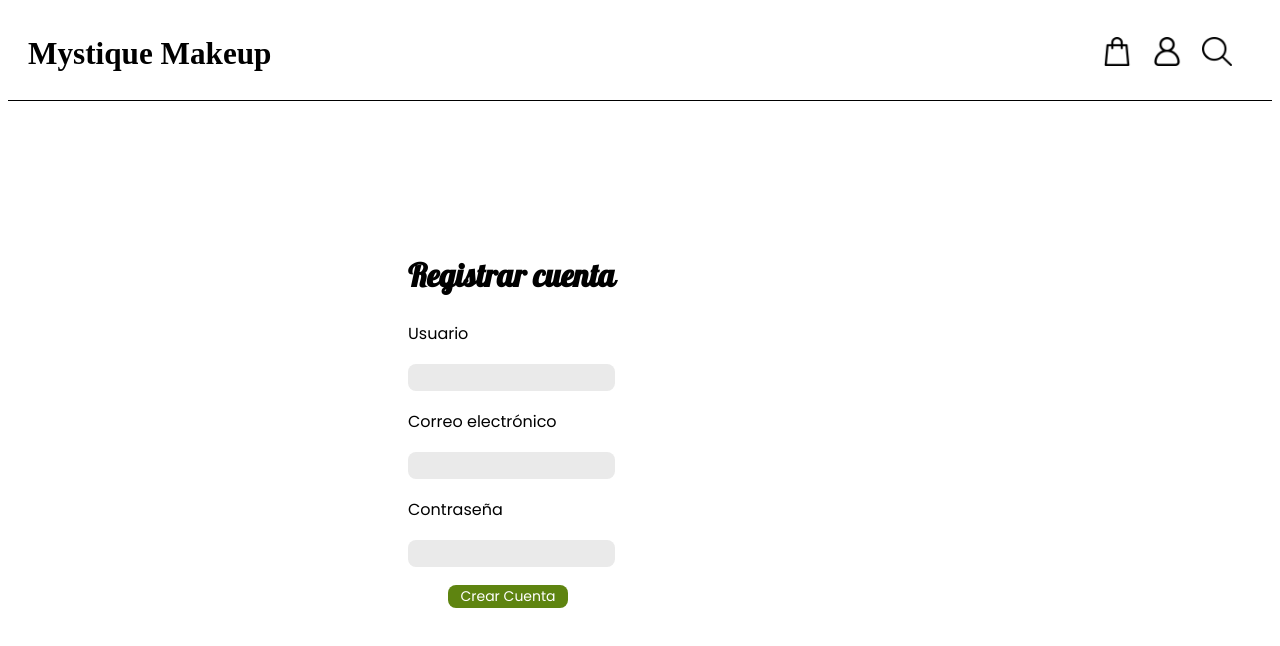
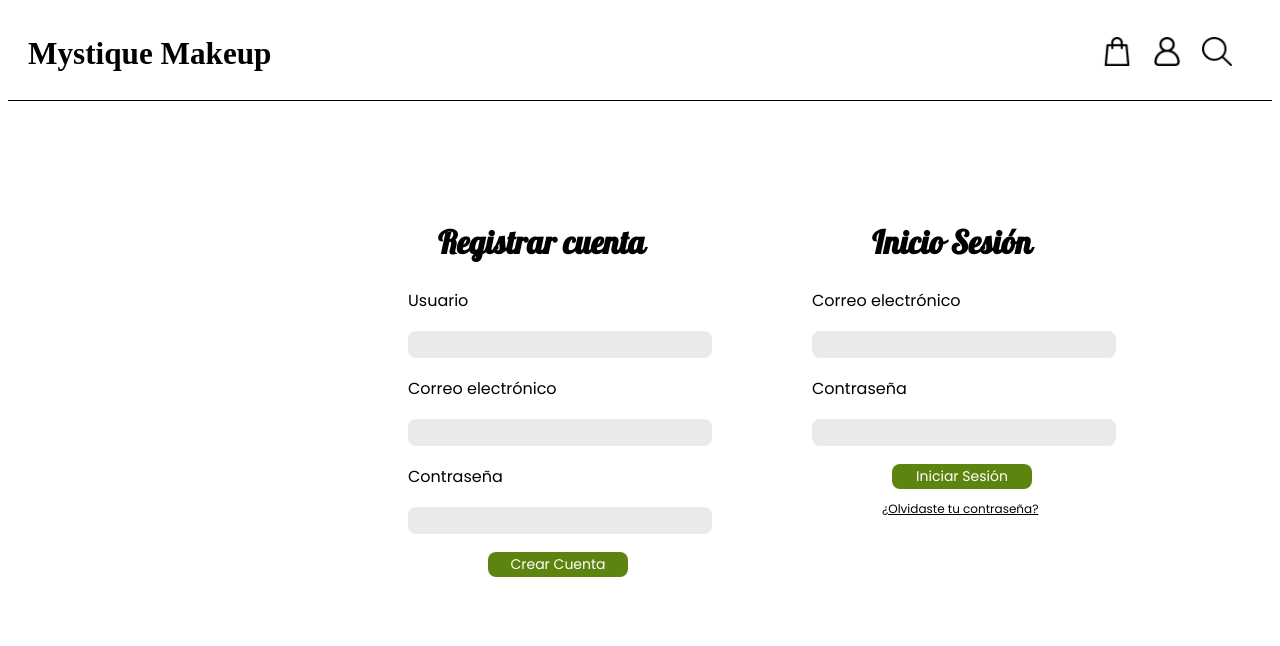
Before and after one commit to Isaac4918/MystiqueMakeup, a React (Create React App) app: page /LoginRegister in a window 1280 px wide. Shown: the top 646 px of the page. Built offline with nearby package versions, Linux system fonts and the light colour scheme; a web font is replaced by a local one.

Commit message:
loginRegister screen finished

```diff
--- /dev/null
+++ b/src/pages/Login.js
@@ -0,0 +1,50 @@
+import React, { useState } from 'react';
+import '../styles/LoginRegister.css';
+
+function Login() {
+    const [data, setDatos] = useState({
+        usuario: '',
+        contraseña: ''
+    });
+
+    const handleInputChange = (event) => {
+        setDatos({
+            ...data,
+            [event.target.name] : event.target.value
+        })
+    }
+
+    const sendData = (event) => {
+        event.preventDefault();
+        console.log(data.usuario +' '+data.contraseña)
+    }
+
+    return (
+        <div className="Login">
+            <form onSubmit={sendData}>
+                <h1>Inicio Sesión</h1>
+                <label>Correo electrónico</label>
+                <br />
+                <input
+                    type='email'
+                    onChange={handleInputChange}
+                    name='email'
+                />
+                <br />
+                <label>Contraseña</label>
+                <br />
+                <input
+                    type='password'
+                    onChange={handleInputChange}
+                    name='password'
+                />
+                <br />
+                <button type='submit'>Iniciar Sesión</button>
+                <li><a href="/" alt="">¿Olvidaste tu contraseña?</a></li>
+            </form>
+        </div>
+
+    );
+}
+
+export default Login;
--- a/src/pages/LoginRegister.js
+++ b/src/pages/LoginRegister.js
@@ -1,57 +1,15 @@
-import React, { useState } from 'react';
+import React from 'react';
+import Register from './Register';
+import Login from './Login';
 import '../styles/LoginRegister.css';
 
-function Registro() {
-    const [datos, setDatos] = useState({
-        usuario: '',
-        correo: '',
-        contraseña: ''
-    });
-
-    const handleInputChange = (event) => {
-        setDatos({
-            ...datos,
-            [event.target.name] : event.target.value
-        })
-    }
-
-    const enviarDatos = (event) => {
-        event.preventDefault();
-        console.log(datos.usuario +' '+ datos.correo +' '+datos.contraseña)
-    }
-
+function LoginRegister() {
     return (
-        <div className="Registro">
-            <form onSubmit={enviarDatos}>
-                <h1>Registrar cuenta</h1>
-                <label>Usuario</label>
-                <br />
-                <input
-                    type='text'
-                    onChange={handleInputChange}
-                    name='username'
-                />
-                <br />
-                <label>Correo electrónico</label>
-                <br />
-                <input
-                    type='email'
-                    onChange={handleInputChange}
-                    name='email'
-                />
-                <br />
-                <label>Contraseña</label>
-                <br />
-                <input
-                    type='password'
-                    onChange={handleInputChange}
-                    name='password'
-                />
-                <br />
-                <button type='submit'>Crear Cuenta</button>
-            </form>
+        <div className='LoginRegister'>
+            <Register />
+            <Login />
         </div>
     );
 }
 
-export default Registro;
+export default LoginRegister;
--- /dev/null
+++ b/src/pages/Register.js
@@ -0,0 +1,57 @@
+import React, { useState } from 'react';
+import '../styles/LoginRegister.css';
+
+function Register() {
+    const [datos, setDatos] = useState({
+        usuario: '',
+        correo: '',
+        contraseña: ''
+    });
+
+    const handleInputChange = (event) => {
+        setDatos({
+            ...datos,
+            [event.target.name] : event.target.value
+        })
+    }
+
+    const enviarDatos = (event) => {
+        event.preventDefault();
+        console.log(datos.usuario +' '+ datos.correo +' '+datos.contraseña)
+    }
+
+    return (
+        <div className="Register">
+            <form onSubmit={enviarDatos}>
+                <h1>Registrar cuenta</h1>
+                <label>Usuario</label>
+                <br />
+                <input
+                    type='text'
+                    onChange={handleInputChange}
+                    name='username'
+                />
+                <br />
+                <label>Correo electrónico</label>
+                <br />
+                <input
+                    type='email'
+                    onChange={handleInputChange}
+                    name='email'
+                />
+                <br />
+                <label>Contraseña</label>
+                <br />
+                <input
+                    type='password'
+                    onChange={handleInputChange}
+                    name='password'
+                />
+                <br />
+                <button type='submit'>Crear Cuenta</button>
+            </form>
+        </div>
+    );
+}
+
+export default Register;
--- a/src/styles/LoginRegister.css
+++ b/src/styles/LoginRegister.css
@@ -1,34 +1,34 @@
-.Registro{
-    display: flex;
-    margin-left: 400px;
-    align-items: center;
-    height: 80vh;
-  }
+@font-face {
+  font-family: 'Pattaya';
+  src: url(./fonts/Pattaya-Regular.ttf) format('truetype');
+}
 
-  .Registro form  {
+
+@font-face {
+  font-family: 'Poppins';
+  src: url(./fonts/Poppins-Regular.ttf) format('truetype');
+}
+
+.LoginRegister{
+  display: flex;
+  margin-left: 400px;
+  margin-top: 100px;
+}
+
+.Register form  {
     display: grid;
     margin-right: 100px;
   }
 
-  @font-face {
+
+    .Register form h1{
     font-family: 'Pattaya';
-    src: url(./fonts/Pattaya-Regular.ttf) format('truetype');
+    margin-left: 30px;
   }
 
-
-  @font-face {
-    font-family: 'Poppins';
-    src: url(./fonts/Poppins-Regular.ttf) format('truetype');
-  }
-
-
-  .Registro form h1{
-    font-family: 'Pattaya';
-  }
-
-  .Registro form input{
+  .Register form input{
     background-color: #EAEAEA;
-    width: auto;
+    width: 300px;
     height: 25px;
     margin-top: auto;
     margin-bottom: auto;
@@ -36,13 +36,13 @@
     border: none;
   }
 
-  .Registro form label{
+  .Register form label{
     font-family: 'Poppins';
     margin-top: auto;
     margin-bottom: auto;
   }
 
-  .Registro form button{
+  .Register form button{
     font-family: 'Poppins';
     font-size: 14px;
     color: white;
@@ -51,6 +51,59 @@
     background-color: #5E8410;
     border-radius: 8px;
     border: none;
-    width: 120px;
-    margin-left: 40px;
+    width: 140px;
+    height: 25px;
+    margin-left: 80px;
   }
+
+  .Login form  {
+    display: grid;
+    margin-right: 100px;
+  }
+
+  .Login form h1{
+    font-family: 'Pattaya';
+    margin-left: 60px;
+  }
+
+  .Login form input{
+    background-color: #EAEAEA;
+    width: 300px;
+    height: 25px;
+    margin-top: auto;
+    margin-bottom: auto;
+    border-radius: 8px;
+    border: none;
+  }
+
+  .Login form label{
+    font-family: 'Poppins';
+    margin-top: auto;
+    margin-bottom: auto;
+  }
+
+  .Login form button{
+    font-family: 'Poppins';
+    font-size: 14px;
+    color: white;
+    margin-top: auto;
+    margin-bottom: auto;
+    background-color: #5E8410;
+    border-radius: 8px;
+    border: none;
+    width: 140px;
+    height: 25px;
+    margin-left: 80px;
+  }
+
+  .Login a {
+    font-family: 'Poppins';
+    font-size: 12px;
+    color: black;
+  }
+
+  .Login li{
+    list-style-type: none;
+    margin-left: 70px;
+    margin-top: 10px;
+  }
```
